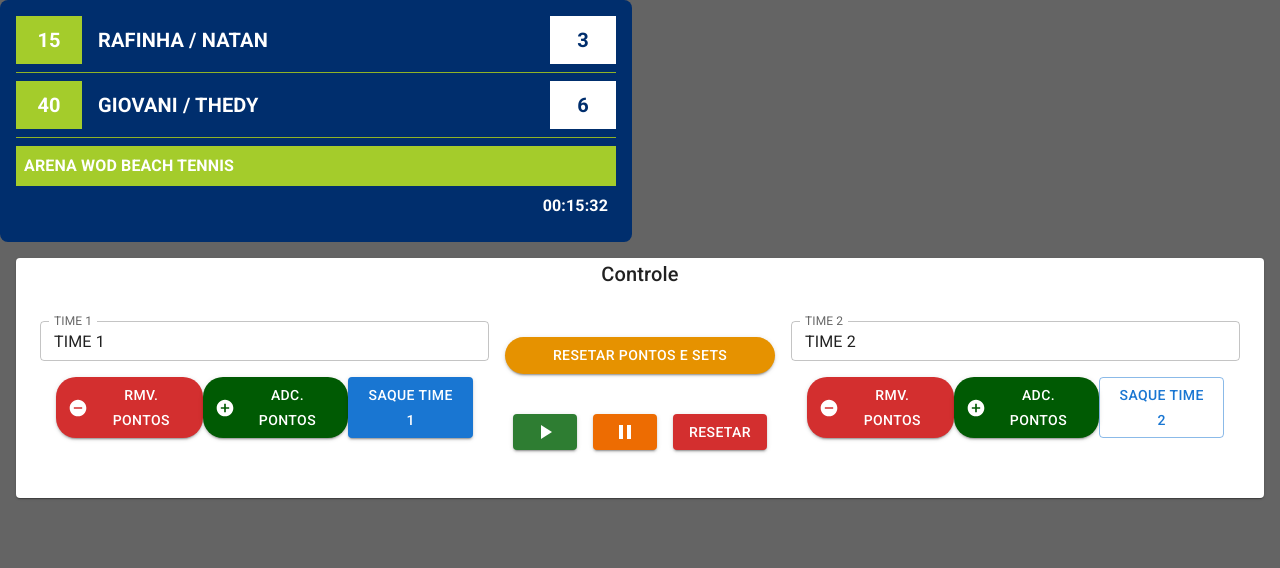
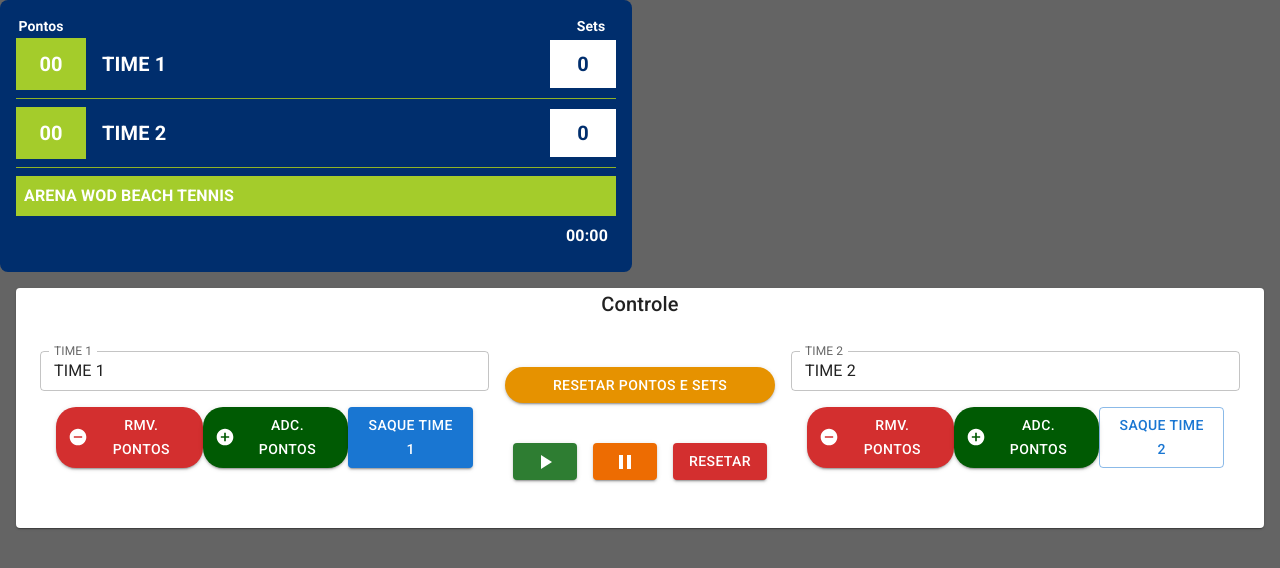
Before and after one commit to VashRogers/project-beach-react, a React (Vite) app: page / in a window 1280 px wide. Shown: the top 568 px of the page. Built offline with nearby package versions, Linux system fonts and the light colour scheme.

Commit message:
alteracoes no visual

```diff
--- a/src/App.tsx
+++ b/src/App.tsx
@@ -11,21 +11,8 @@ function App() {
     const [team1Points, setTeam1Points] = useState("00");
     const [team2Points, setTeam2Points] = useState("00");
 
-    const [team1Sets, setTeam1Sets] = useState({
-        set1: 0,
-        set2: 0,
-        set3: 0,
-        set4: 0,
-        set5: 0,
-    });
-
-    const [team2Sets, setTeam2Sets] = useState({
-        set1: 0,
-        set2: 0,
-        set3: 0,
-        set4: 0,
-        set5: 0,
-    });
+    const [team1Sets, setTeam1Sets] = useState(0);
+    const [team2Sets, setTeam2Sets] = useState(0);
 
     const [time, setTime] = useState(0);
     const [servingTeam, setServingTeam] = useState("team1");
@@ -47,7 +34,20 @@ function App() {
                 servingTeam={servingTeam}
             /> */}
 
-            <NewScoreboard />
+            <NewScoreboard
+                team1={team1}
+                team2={team2}
+                setTeam1={setTeam1}
+                setTeam2={setTeam2}
+                team1Points={team1Points}
+                team2Points={team2Points}
+                setTeam1Points={setTeam1Points}
+                setTeam2Points={setTeam2Points}
+                team1Sets={team1Sets}
+                team2Sets={team2Sets}
+                time={time}
+                servingTeam={servingTeam}
+            />
 
             <ControlPanel
                 team1={team1}
--- a/src/components/control-panel/index.tsx
+++ b/src/components/control-panel/index.tsx
@@ -3,7 +3,6 @@ import { useState, useEffect, Dispatch, SetStateAction } from "react";
 import { TeamField } from "./components/TeamField";
 import AddCircleIcon from "@mui/icons-material/AddCircle";
 import RemoveCircleIcon from "@mui/icons-material/RemoveCircle";
-import { teamSets } from "../scoreboard";
 import PauseIcon from "@mui/icons-material/Pause";
 import PlayArrowIcon from "@mui/icons-material/PlayArrow";
 
@@ -14,12 +13,12 @@ interface iControlPanelProps {
     setTeam2: Dispatch<SetStateAction<string>>;
     team1Points: string;
     setTeam1Points: Dispatch<SetStateAction<string>>;
-    team1Sets: teamSets;
-    setTeam1Sets: Dispatch<SetStateAction<teamSets>>;
+    team1Sets: number;
+    setTeam1Sets: Dispatch<SetStateAction<number>>;
     team2Points: string;
     setTeam2Points: Dispatch<SetStateAction<string>>;
-    team2Sets: teamSets;
-    setTeam2Sets: Dispatch<SetStateAction<teamSets>>;
+    team2Sets: number;
+    setTeam2Sets: Dispatch<SetStateAction<number>>;
     time: number;
     setTime: Dispatch<SetStateAction<number>>;
     servingTeam: string;
@@ -170,34 +169,12 @@ export default function ControlPanel({
     };
 
     const handleTeam1WinSet = () => {
-        if (team1Sets.set1 === 0) {
-            setTeam1Sets({ ...team1Sets, set1: 1 });
-        } else if (team1Sets.set2 === 0) {
-            setTeam1Sets({ ...team1Sets, set2: 1 });
-        } else if (team1Sets.set3 === 0) {
-            setTeam1Sets({ ...team1Sets, set3: 1 });
-        } else if (team1Sets.set4 === 0) {
-            setTeam1Sets({ ...team1Sets, set4: 1 });
-        } else if (team1Sets.set5 === 0) {
-            setTeam1Sets({ ...team1Sets, set5: 1 });
-        }
-
+        setTeam1Sets((prevSets) => prevSets + 1);
         resetPointsAndAdvantage();
     };
 
     const handleTeam2WinSet = () => {
-        if (team2Sets.set1 === 0) {
-            setTeam2Sets({ ...team2Sets, set1: 1 });
-        } else if (team2Sets.set2 === 0) {
-            setTeam2Sets({ ...team2Sets, set2: 1 });
-        } else if (team2Sets.set3 === 0) {
-            setTeam2Sets({ ...team2Sets, set3: 1 });
-        } else if (team2Sets.set4 === 0) {
-            setTeam2Sets({ ...team2Sets, set4: 1 });
-        } else if (team2Sets.set5 === 0) {
-            setTeam2Sets({ ...team2Sets, set5: 1 });
-        }
-
+        setTeam2Sets((prevSets) => prevSets + 1);
         resetPointsAndAdvantage();
     };
 
@@ -210,8 +187,8 @@ export default function ControlPanel({
 
     const resetAll = () => {
         resetPointsAndAdvantage();
-        setTeam1Sets({ set1: 0, set2: 0, set3: 0, set4: 0, set5: 0 });
-        setTeam2Sets({ set1: 0, set2: 0, set3: 0, set4: 0, set5: 0 });
+        setTeam1Sets(0);
+        setTeam2Sets(0);
     };
 
     return (
--- a/src/components/new-scoreboard/index.tsx
+++ b/src/components/new-scoreboard/index.tsx
@@ -1,30 +1,81 @@
 import { Box, Divider, Stack, Typography } from "@mui/material";
+import { Dispatch, SetStateAction } from "react";
 
-export function NewScoreboard() {
+interface iNewScoreBoard {
+    team1: string;
+    team2: string;
+    setTeam1: Dispatch<SetStateAction<string>>;
+    setTeam2: Dispatch<SetStateAction<string>>;
+    team1Points: string;
+    team2Points: string;
+    setTeam1Points: Dispatch<SetStateAction<string>>;
+    setTeam2Points: Dispatch<SetStateAction<string>>;
+    team1Sets: number;
+    team2Sets: number;
+    time: number;
+    servingTeam: string;
+}
+
+export function NewScoreboard({
+    team1,
+    team2,
+    team1Points,
+    team1Sets,
+    team2Points,
+    team2Sets,
+    time,
+    servingTeam,
+}: iNewScoreBoard) {
+
+    const formatTime = (seconds: number) => {
+        const minutes = Math.floor(seconds / 60);
+        const remainingSeconds = seconds % 60;
+        return `${String(minutes).padStart(2, "0")}:${String(remainingSeconds).padStart(2, "0")}`;
+    };
+
+    // Função auxiliar para determinar estilo de quem está servindo
+    const isServing = (team: string) => servingTeam === team ? "#FFD700" : "transparent"; // Cor de borda dourada para quem serve
+
     return (
         <Box
             sx={{
                 maxWidth: 600,
-                backgroundColor: "#002E6D", // Cor de fundo principal
+                backgroundColor: "#002E6D",
                 color: "white",
                 padding: "16px",
                 borderRadius: "8px",
             }}
         >
+            {/* Rótulos para Pontos e Sets */}
+            <Stack direction="row" alignItems="center" justifyContent="space-between" spacing={1}>
+                <Box sx={{ width: "50px", textAlign: "center" }}>
+                    <Typography variant="subtitle2" fontWeight="bold">
+                        Pontos
+                    </Typography>
+                </Box>
+                <Box sx={{ flexGrow: 1 }} />
+                <Box sx={{ width: "50px", textAlign: "center" }}>
+                    <Typography variant="subtitle2" fontWeight="bold">
+                        Sets
+                    </Typography>
+                </Box>
+            </Stack>
+
             <Stack direction="row" alignItems="center" spacing={1}>
-                {/* Seção de Pontos */}
+                {/* Seção de Pontos - Time 1 */}
                 <Box
                     sx={{
-                        backgroundColor: "#A4CC2B", // Cor de fundo do ícone e pontos
+                        backgroundColor: "#A4CC2B",
                         padding: "8px",
                         display: "flex",
                         justifyContent: "center",
                         alignItems: "center",
                         width: "50px",
+                        border: `2px solid ${isServing(team1)}`, // Borda para indicar quem está servindo
                     }}
                 >
                     <Typography variant="h6" fontWeight="bold">
-                        15
+                        {team1Points}
                     </Typography>
                 </Box>
 
@@ -35,7 +86,7 @@ export function NewScoreboard() {
                     }}
                 >
                     <Typography variant="h6" fontWeight="bold">
-                        RAFINHA / NATAN
+                        {team1}
                     </Typography>
                 </Box>
 
@@ -49,7 +100,7 @@ export function NewScoreboard() {
                     }}
                 >
                     <Typography variant="h6" fontWeight="bold">
-                        3
+                        {team1Sets}
                     </Typography>
                 </Box>
             </Stack>
@@ -57,6 +108,7 @@ export function NewScoreboard() {
             <Divider sx={{ backgroundColor: "#A4CC2B", marginY: "8px" }} />
 
             <Stack direction="row" alignItems="center" spacing={1}>
+                {/* Seção de Pontos - Time 2 */}
                 <Box
                     sx={{
                         backgroundColor: "#A4CC2B",
@@ -65,10 +117,11 @@ export function NewScoreboard() {
                         justifyContent: "center",
                         alignItems: "center",
                         width: "50px",
+                        border: `2px solid ${isServing(team2)}`, // Borda para indicar quem está servindo
                     }}
                 >
                     <Typography variant="h6" fontWeight="bold">
-                        40
+                        {team2Points}
                     </Typography>
                 </Box>
 
@@ -79,7 +132,7 @@ export function NewScoreboard() {
                     }}
                 >
                     <Typography variant="h6" fontWeight="bold">
-                        GIOVANI / THEDY
+                        {team2}
                     </Typography>
                 </Box>
 
@@ -93,7 +146,7 @@ export function NewScoreboard() {
                     }}
                 >
                     <Typography variant="h6" fontWeight="bold">
-                        6
+                        {team2Sets}
                     </Typography>
                 </Box>
             </Stack>
@@ -119,7 +172,7 @@ export function NewScoreboard() {
                 }}
             >
                 <Typography variant="body1" fontWeight="bold">
-                    00:15:32
+                    {formatTime(time)}
                 </Typography>
             </Box>
         </Box>
```
